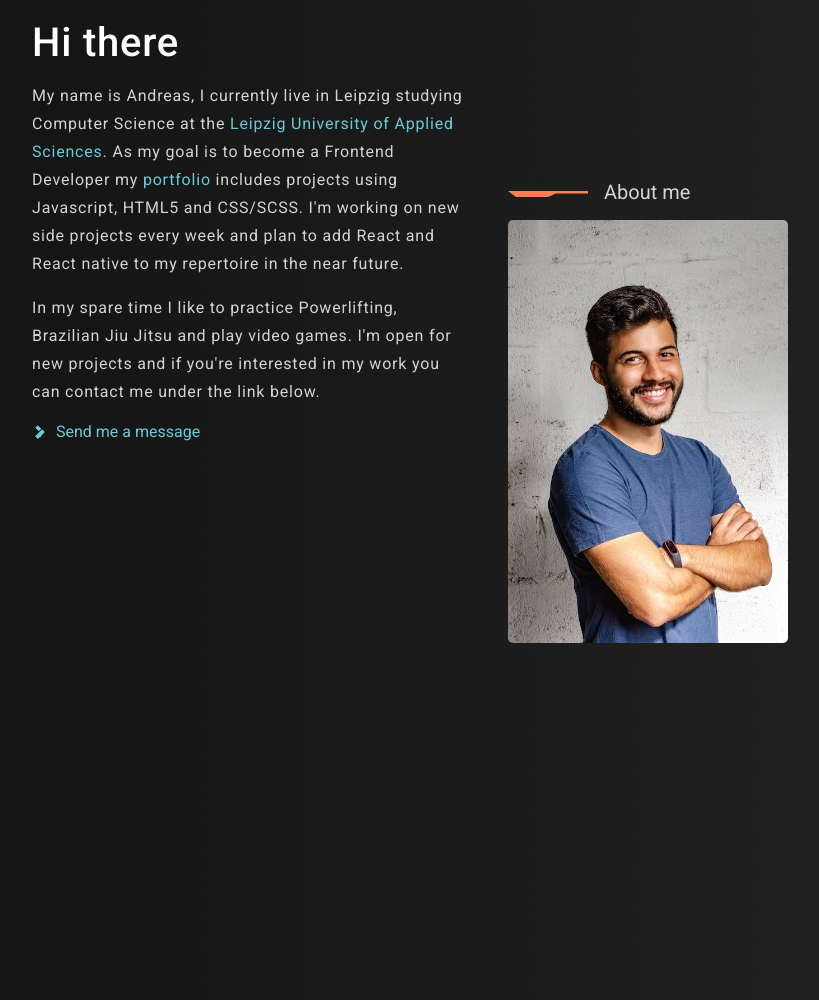
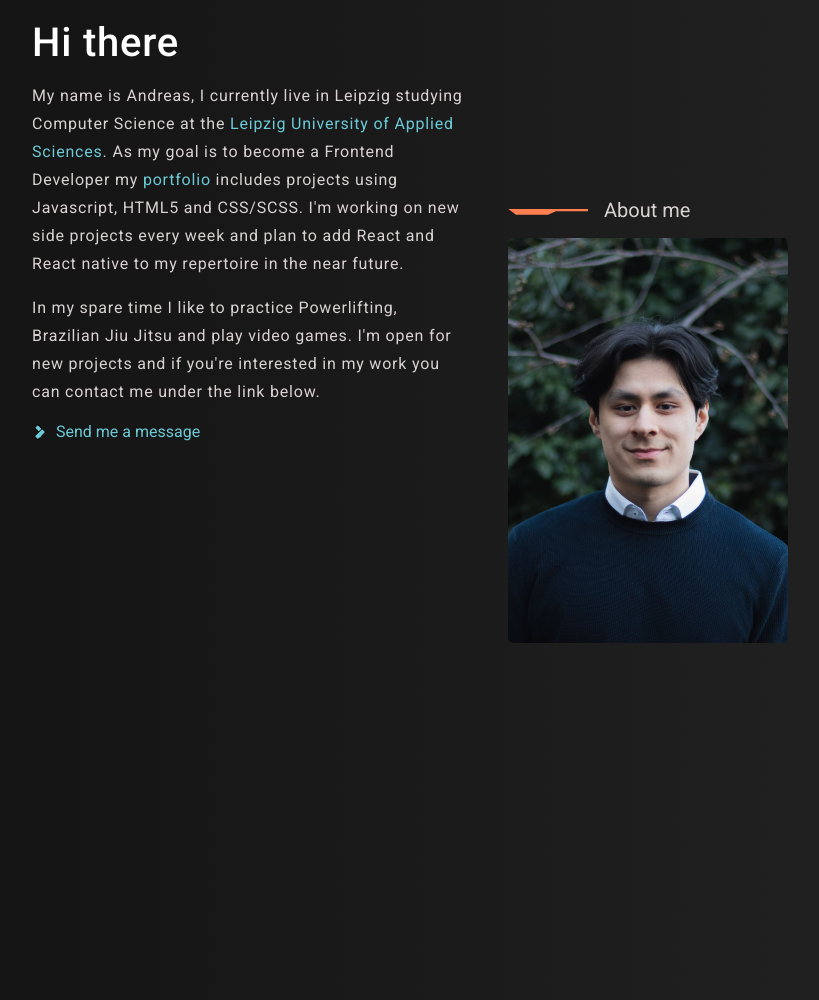
Before and after one commit to yandreas/portfolio, a website built with Parcel: page src/index.html in a window 1280 px wide. Shown: the part 877-1877 px from the top of the page, without its empty margins (224-1043 px from the left). Built offline with nearby package versions, Linux system fonts and the light colour scheme.

Commit message:
replace stock image

```diff
--- a/src/index.html
+++ b/src/index.html
@@ -138,10 +138,7 @@
           <div></div>
           <span>About me</span>
         </div>
-        <img
-          src="img/placeholderprofile.jpg"
-          alt="Profilbild von Andreas Meier"
-        />
+        <img src="img/profilbild.jpg" alt="Profilbild von Andreas Meier" />
       </div>
     </section>
     <section class="section projects" id="projects">
```
Also changed, not shown: src/img/placeholderprofile.jpg (deleted), src/img/profilbild.jpg (added).
